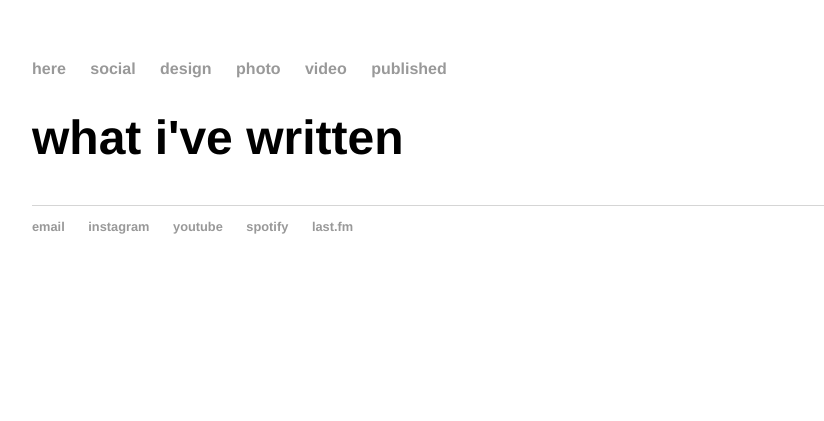
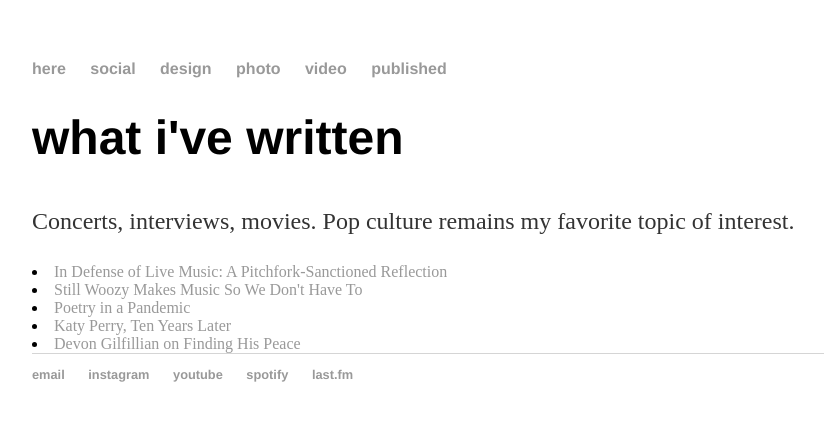
Before and after one commit to sabrinadotli/sabrinadotli.github.io, a Jekyll site: the page built from published/index.html, in a window 1280 px wide. Shown: the top 421 px of the page, without its empty margins (160-984 px from the left). Built offline with Jekyll 4.4.1, drawn with Linux system fonts in a browser that asks for light colours.

Commit message:
Update index.html

```diff
--- a/published/index.html
+++ b/published/index.html
@@ -9,3 +9,9 @@ title: what i've written
 	    <li><span>{{ post.date | date_to_string }}</span> » <a href="{{ post.url }}" title="{{ post.title }}">{{ post.title }}</a></li>
 	  {% endfor %}
 	</ul>
+	<p>Concerts, interviews, movies. Pop culture remains my favorite topic of interest.</p>
+	<li><a href="https://umdwritersbloc.com/2020/09/27/in-defense-of-live-music/">In Defense of Live Music: A Pitchfork-Sanctioned Reflection</a></li>
+	<li><a href="http://www.wmuc.umd.edu/node/861">Still Woozy Makes Music So We Don't Have To</a></li>
+	<li><a href="https://umdwritersbloc.com/2020/09/22/poetry-in-a-pandemic/">Poetry in a Pandemic</a></li>
+	<li><a href="http://www.wmuc.umd.edu/node/858">Katy Perry, Ten Years Later</a></li>
+	<li><a href="http://www.wmuc.umd.edu/node/856">Devon Gilfillian on Finding His Peace</a></li>
```
